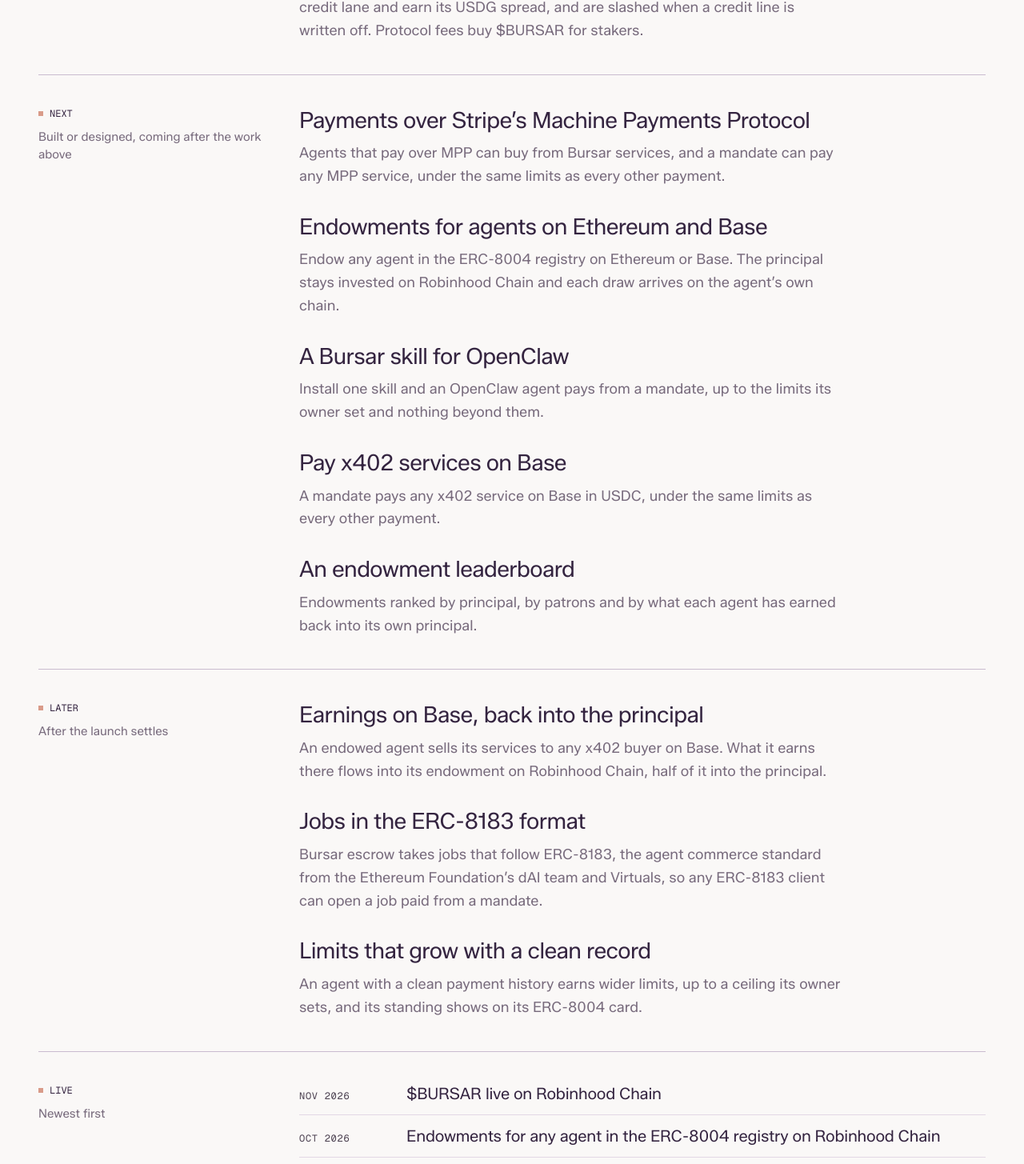
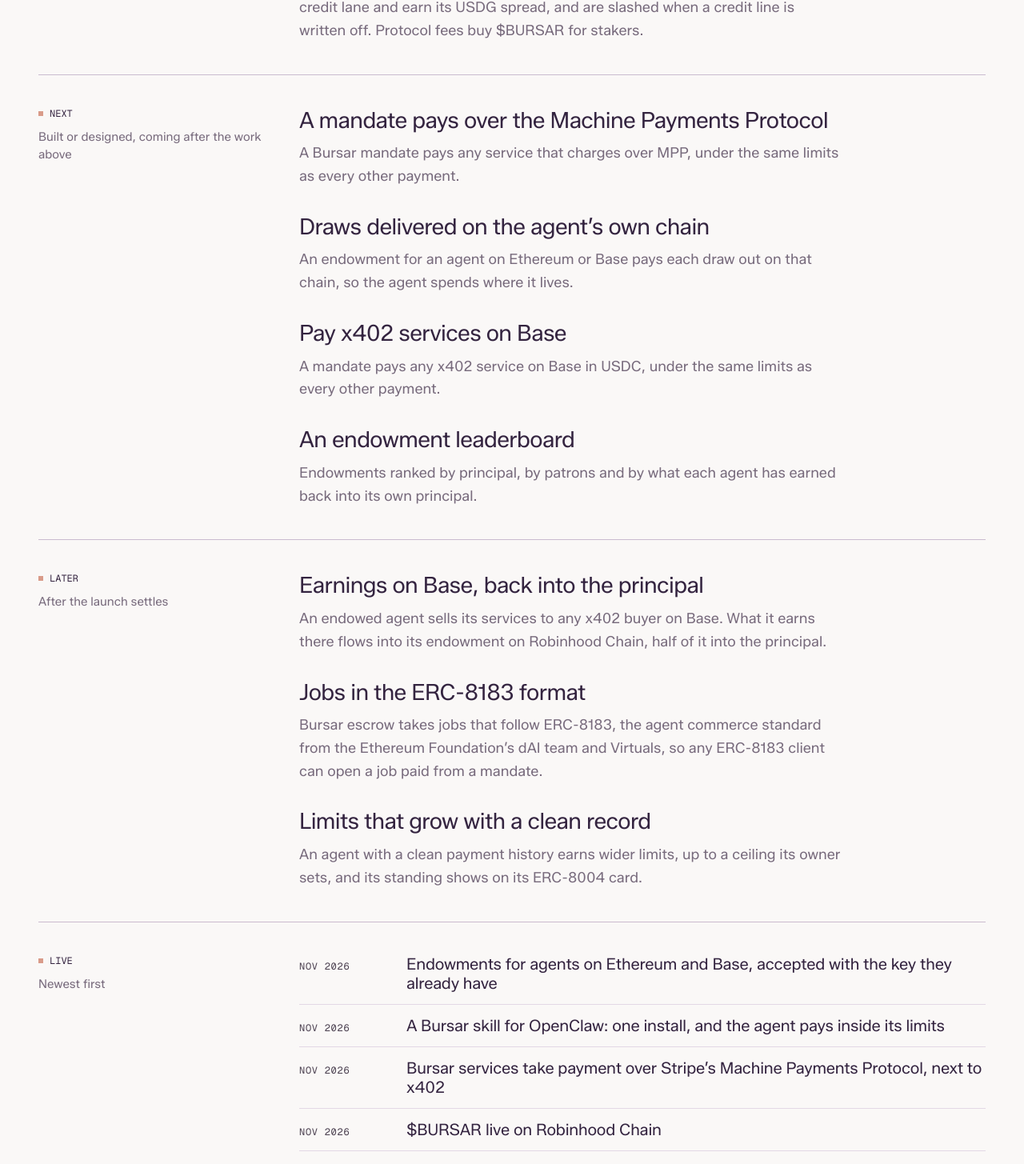
Before and after one commit to bursar-world/landing, a Next.js app: page /roadmap in a window 1280 px wide. Shown: the part 830-2285 px from the top of the page at 80% size. Built offline with nearby package versions, Linux system fonts and the light colour scheme; no server answers.

Commit message:
roadmap: three items shipped move to live; mandate-side mpp and home-chain draws stay next

```diff
--- a/src/app/_content.ts
+++ b/src/app/_content.ts
@@ -429,18 +429,12 @@ export const roadmap: readonly RoadmapStage[] = [
     note: 'Built or designed, coming after the work above',
     items: [
       {
-        title: 'Payments over Stripe’s Machine Payments Protocol',
-        copy:
-          'Agents that pay over MPP can buy from Bursar services, and a mandate can pay any MPP service, under the same limits as every other payment.',
+        title: 'A mandate pays over the Machine Payments Protocol',
+        copy: 'A Bursar mandate pays any service that charges over MPP, under the same limits as every other payment.',
       },
       {
-        title: 'Endowments for agents on Ethereum and Base',
-        copy:
-          'Endow any agent in the ERC-8004 registry on Ethereum or Base. The principal stays invested on Robinhood Chain and each draw arrives on the agent’s own chain.',
-      },
-      {
-        title: 'A Bursar skill for OpenClaw',
-        copy: 'Install one skill and an OpenClaw agent pays from a mandate, up to the limits its owner set and nothing beyond them.',
+        title: 'Draws delivered on the agent’s own chain',
+        copy: 'An endowment for an agent on Ethereum or Base pays each draw out on that chain, so the agent spends where it lives.',
       },
       {
         title: 'Pay x402 services on Base',
@@ -476,6 +470,9 @@ export const roadmap: readonly RoadmapStage[] = [
 ];
 
 export const shipped: readonly (readonly [string, string])[] = [
+  ['Nov 2026', 'Endowments for agents on Ethereum and Base, accepted with the key they already have'],
+  ['Nov 2026', 'A Bursar skill for OpenClaw: one install, and the agent pays inside its limits'],
+  ['Nov 2026', 'Bursar services take payment over Stripe’s Machine Payments Protocol, next to x402'],
   ['Nov 2026', '$BURSAR live on Robinhood Chain'],
   ['Oct 2026', 'Endowments for any agent in the ERC-8004 registry on Robinhood Chain'],
   ['Oct 2026', 'Agents sell stocks back to USDG on Uniswap'],
```
